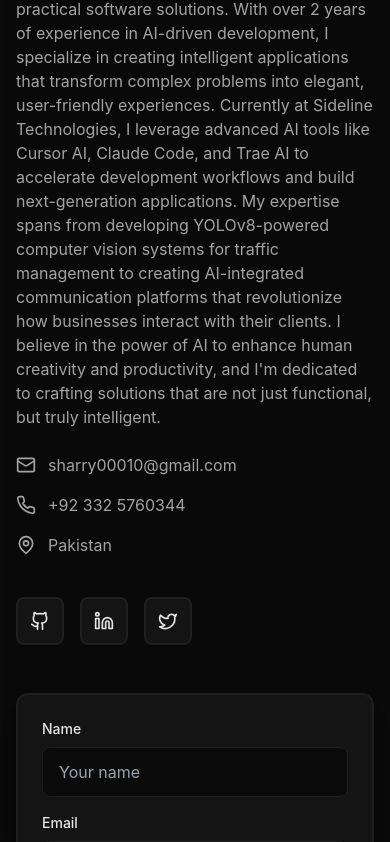
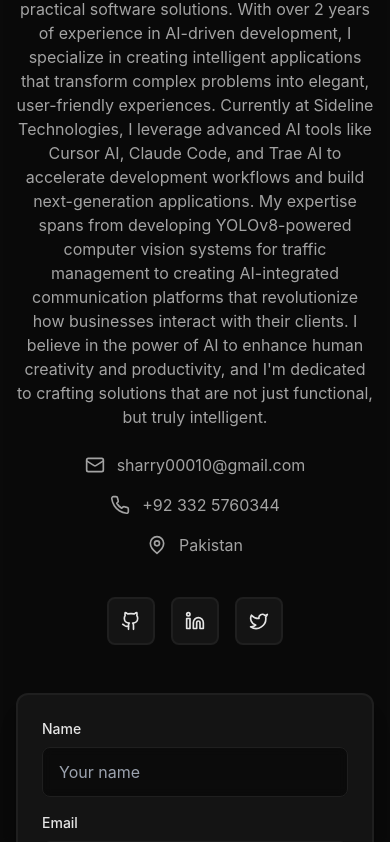
Before and after one commit to Sharjeel-Saleem-06/Portfolio, a React (Vite) app: page / in a window 390 px wide. Shown: the part 10084-10926 px from the top of the page. Built offline with nearby package versions, Linux system fonts and the light colour scheme.

Commit message:
Center contact info and add mobile AI ownership note

```diff
--- a/src/components/Contact.tsx
+++ b/src/components/Contact.tsx
@@ -102,7 +102,7 @@
             whileInView={{ opacity: 1, x: 0 }}
             viewport={{ once: true }}
             transition={{ duration: 0.6 }}
-            className="space-y-6"
+            className="space-y-6 flex flex-col items-center text-center md:items-start md:text-left"
           >
             <div>
               <h3 className={`text-2xl font-bold ${textClass} mb-4`}>
@@ -114,29 +114,29 @@
             </div>
 
             {/* Contact Details */}
-            <div className="space-y-4">
+            <div className="space-y-4 w-full">
               <a
                 href={`mailto:${personalInfo.email}`}
-                className={`flex items-center gap-3 ${textSecondaryClass} hover:${accentClass} transition-colors`}
+                className={`flex items-center gap-3 justify-center md:justify-start ${textSecondaryClass} hover:${accentClass} transition-colors`}
               >
                 <Mail size={20} />
                 <span>{personalInfo.email}</span>
               </a>
               <a
                 href={`tel:${personalInfo.phone}`}
-                className={`flex items-center gap-3 ${textSecondaryClass} hover:${accentClass} transition-colors`}
+                className={`flex items-center gap-3 justify-center md:justify-start ${textSecondaryClass} hover:${accentClass} transition-colors`}
               >
                 <Phone size={20} />
                 <span>{personalInfo.phone}</span>
               </a>
-              <div className={`flex items-center gap-3 ${textSecondaryClass}`}>
+              <div className={`flex items-center gap-3 justify-center md:justify-start ${textSecondaryClass}`}>
                 <MapPin size={20} />
                 <span>{personalInfo.location}</span>
               </div>
             </div>
 
             {/* Social Links */}
-            <div className="flex gap-4 pt-4">
+            <div className="flex gap-4 pt-4 justify-center md:justify-start">
               <a
                 href={personalInfo.social.github}
                 target="_blank"
--- a/src/data/portfolio.ts
+++ b/src/data/portfolio.ts
@@ -237,7 +237,8 @@
       "Developed cross-platform mobile and web applications with AI integration",
       "Utilized AI tools including Cursor AI, Claude Code, and Trae AI for accelerated development",
       "Built intelligent applications that transform complex problems into elegant solutions",
-      "Implemented AI-powered features for enhanced user experience and productivity"
+      "Implemented AI-powered features for enhanced user experience and productivity",
+      "Owned Android and iOS apps end-to-end (architecture to launch) and provide AI-powered support for both platforms"
     ],
     technologies: ["Python", "AI/ML", "YOLOv8", "Next.js", "React", "TypeScript", "Cursor AI", "Claude Code", "Trae AI", "Deep Learning", "Mobile Development"]
   },
```
Also changed, not shown: 1 other file (tests, documents, lock files or other folders).
